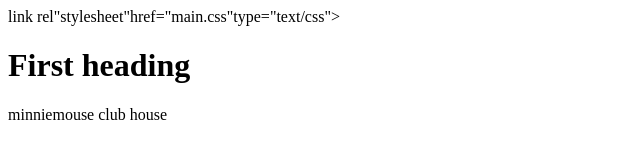
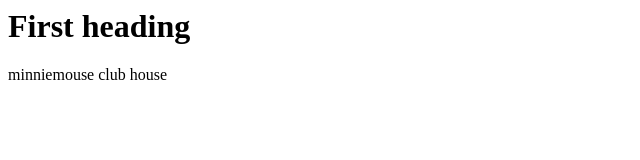
Before and after one commit to alicewaters01/Alice-paper, a plain HTML site: page index.html in a window 1280 px wide. Shown: the whole page, without its empty margins (0-640 px from the left). Drawn offline with Linux system fonts and the light colour scheme.

Commit message:
Update index.html

```diff
--- a/index.html
+++ b/index.html
@@ -2,7 +2,7 @@
   <html lang="en">
     <head>
       <meta chadset="utf-8"/>
-      link rel"stylesheet"href="main.css"type="text/css">
+      <link rel"stylesheet" href="main.css" type="text/css">
       <title>my foot</title>
     </head>
 
```
